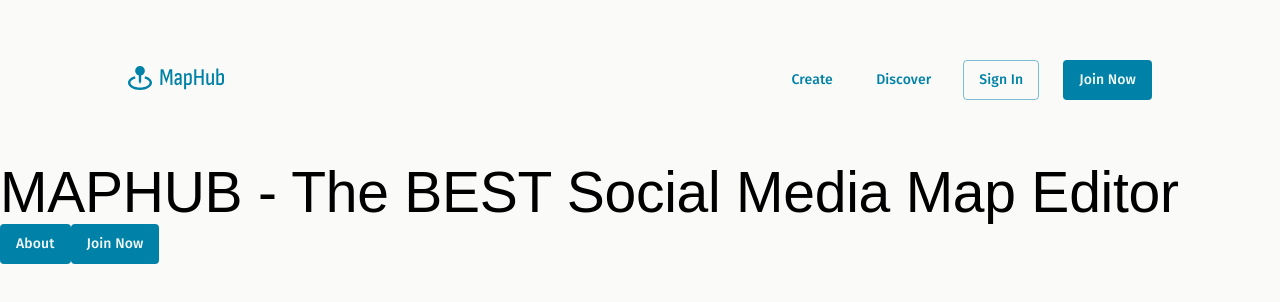
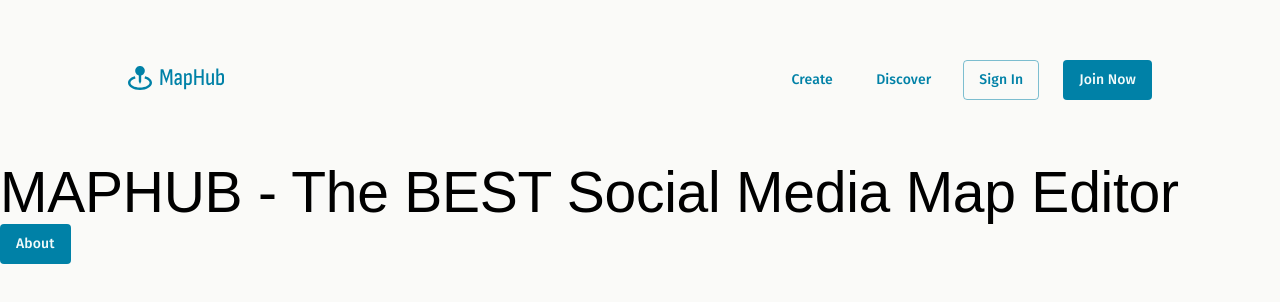
Before and after one commit to CSE416-MapHub/MapHub, a Next.js app in the folder client/: page / in a window 1280 px wide. Shown: the top 302 px of the page. Built offline with nearby package versions, Linux system fonts and the light colour scheme; a web font is replaced by a local one.

Commit message:
Fixed end-to-end tests.

```diff
--- a/client/src/app/page.tsx
+++ b/client/src/app/page.tsx
@@ -14,12 +14,6 @@
             About
           </Button>
         </Link>
-
-      <Link href="/account/create">
-        <Button variant="filled">
-          Join Now
-        </Button>
-      </Link>
     </main>
   );
 }
```
